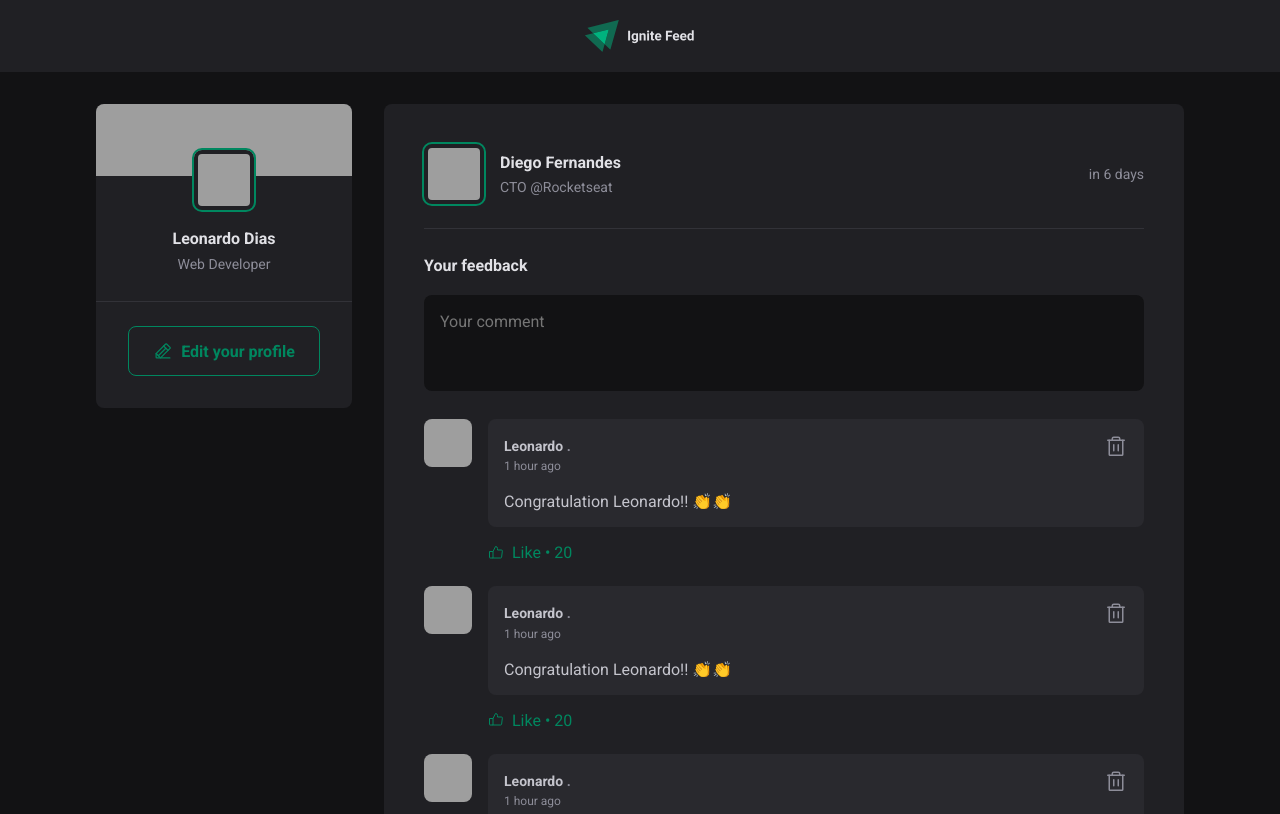
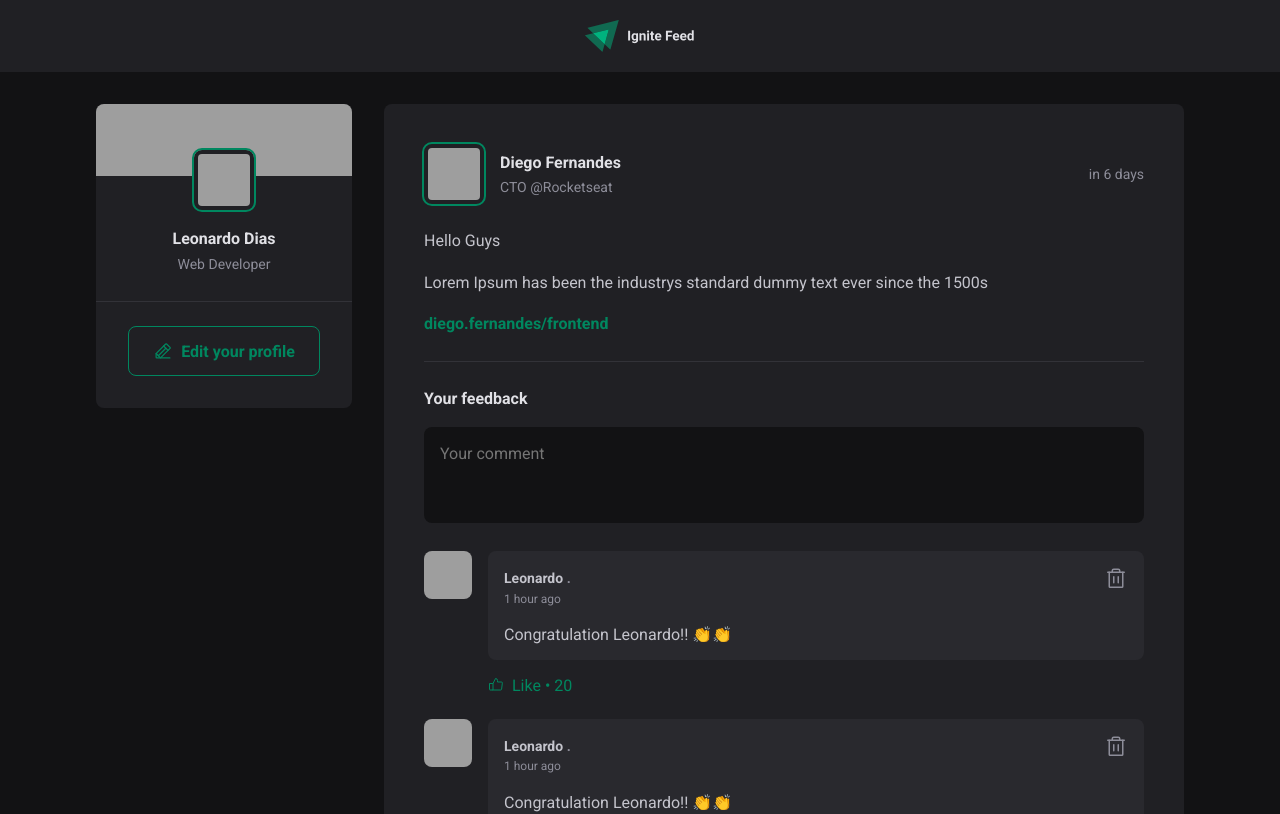
Before and after one commit to LeonardoMarquesDias/Ignite-Feed-Vite-React, a React (Vite) app: page / in a window 1280 px wide. Shown: the top 814 px of the page. Built offline with nearby package versions, Linux system fonts and the light colour scheme; grey boxes are pictures that could not be loaded.

Commit message:
new Date

```diff
--- a/src/App.jsx
+++ b/src/App.jsx
@@ -36,7 +36,7 @@ export function App() {
         { type: 'paragraph', content: 'Lorem Ipsum has been the industrys standard dummy text ever since the 1500s',},
         { type: 'link', content: 'leonardo.dias/frontend'},
       ],
-      publishedAt: new Date('2022-06-010 15:30:00'),
+      publishedAt: new Date('2022-06-15 15:30:00'),
     },
   ]
 
--- a/src/componentes/Post.jsx
+++ b/src/componentes/Post.jsx
@@ -1,3 +1,4 @@
+import { useState} from 'react';
 import { format, formatDistanceToNow } from 'date-fns';
 import enGB from 'date-fns/locale/en-GB';
 import { Avatar } from './Avatar';
@@ -5,7 +6,12 @@ import { Comment } from './Comment';
 
 import styles from './Post.module.css';
 
-export function Post({author, publishedAt}) {
+export function Post({author, publishedAt, content}) {
+  const [comments, setComments] = useState([
+    1,
+    2,
+  ])
+
   const publishDateFormatted = format(publishedAt, "d'th' LLLL 'at' HH:mm'h'", {
     locale: enGB,
   })
@@ -14,6 +20,12 @@ export function Post({author, publishedAt}) {
     locale: enGB,
     addSuffix: true,
   })
+
+  function handleCreateNewComment() {
+    event.preventDefault()
+
+    setComments([...comments, comments.length + 1]);
+  }
 
   return (
     <article className={styles.post}>
@@ -34,10 +46,16 @@ export function Post({author, publishedAt}) {
       </header>
 
       <div className={styles.content}>
-        {author.content}
+        {content.map(line => {
+          if (line.type === 'paragraph') {
+            return <p>{line.content}</p>;
+          } else if (line.type === 'link') {
+            return <p><a href="#">{line.content}</a></p>;
+          }
+        })}
       </div>
 
-      <form className={styles.commentForm}>
+      <form onSubmit={handleCreateNewComment} className={styles.commentForm}>
         <strong>Your feedback</strong>
 
         <textarea
@@ -50,9 +68,9 @@ export function Post({author, publishedAt}) {
       </form>
 
       <dic className={styles.commentList}>
-        <Comment />
-        <Comment />
-        <Comment />
+        {comments.map(comment => {
+          return <Comment />
+        })}
       </dic>
     </article>
   );
```
